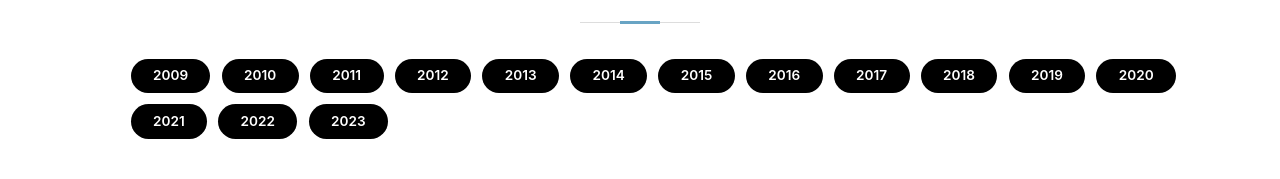
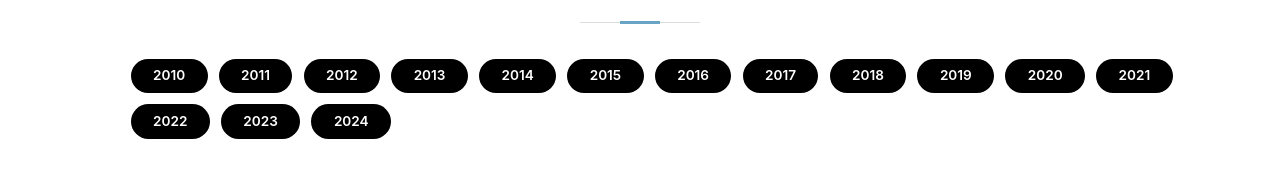
Before and after one commit to J2724/bitsmun-website, a website with bundled scripts: page timeline.html in a window 1280 px wide. Shown: the part 206-385 px from the top of the page. Built offline with nearby package versions, Linux system fonts and the light colour scheme.

Commit message:
timiline changes

```diff
--- a/timeline.html
+++ b/timeline.html
@@ -109,26 +109,26 @@
       <ul class="label-list ">
 
         <!--<li class="custom-label"><a href="#2008" style="color: #fff;">2008</a></li>-->
-        <li class="custom-label"><a href="#2009" style="color: #fff;">2009</a></li>
-        <li class="custom-label"><a href="#2010" style="color: #fff;">2010</a></li>
-        <li class="custom-label"><a href="#2011" style="color: #fff;">2011</a></li>
-        <li class="custom-label"><a href="#2012" style="color: #fff;">2012</a></li>
-        <li class="custom-label"><a href="#2013" style="color: #fff;">2013</a></li>
-
-        <li class="custom-label"><a href="#2014" style="color: #fff;">2014</a></li>
-
-
-        <li class="custom-label"><a href="#2015" style="color: #fff;">2015</a></li>
-        <li class="custom-label"><a href="#2016" style="color: #fff;">2016</a></li>
-        <li class="custom-label"><a href="#2017" style="color: #fff;">2017</a></li>
-
-
-        <li class="custom-label"><a href="#2018" style="color: #fff;">2018</a></li>
-        <li class="custom-label"><a href="#2019" style="color: #fff;">2019</a></li>
-        <li class="custom-label"><a href="#2020" style="color: #fff;">2020</a></li>
-        <li class="custom-label"><a href="#2021" style="color: #fff;">2021</a></li>
-        <li class="custom-label"><a href="#2022" style="color: #fff;">2022</a></li>
-        <li class="custom-label"><a href="#2023" style="color: #fff;">2023</a></li>
+        <li class="custom-label"><a href="#2009" style="color: #fff;">2010</a></li>
+        <li class="custom-label"><a href="#2010" style="color: #fff;">2011</a></li>
+        <li class="custom-label"><a href="#2011" style="color: #fff;">2012</a></li>
+        <li class="custom-label"><a href="#2012" style="color: #fff;">2013</a></li>
+        <li class="custom-label"><a href="#2013" style="color: #fff;">2014</a></li>
+
+        <li class="custom-label"><a href="#2014" style="color: #fff;">2015</a></li>
+
+
+        <li class="custom-label"><a href="#2015" style="color: #fff;">2016</a></li>
+        <li class="custom-label"><a href="#2016" style="color: #fff;">2017</a></li>
+        <li class="custom-label"><a href="#2017" style="color: #fff;">2018</a></li>
+
+
+        <li class="custom-label"><a href="#2018" style="color: #fff;">2019</a></li>
+        <li class="custom-label"><a href="#2019" style="color: #fff;">2020</a></li>
+        <li class="custom-label"><a href="#2020" style="color: #fff;">2021</a></li>
+        <li class="custom-label"><a href="#2021" style="color: #fff;">2022</a></li>
+        <li class="custom-label"><a href="#2022" style="color: #fff;">2023</a></li>
+        <li class="custom-label"><a href="#2023" style="color: #fff;">2024</a></li>
 
 
       </ul>
```
